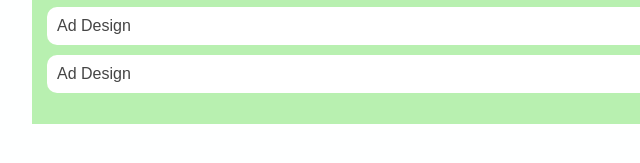
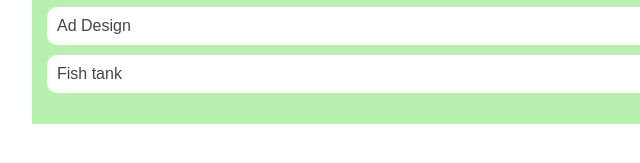
Before and after one commit to aidenwalker1203/aidenwalker.github.io, a plain HTML site: page portfolio.html in a window 1280 px wide. Shown: the part 487-650 px from the top of the page, 208-848 px from the left. Drawn offline with Linux system fonts and the light colour scheme.

Commit message:
changed name

```diff
--- a/portfolio.html
+++ b/portfolio.html
@@ -31,7 +31,7 @@
                 <li><a href ="https://www.khanacademy.org/computer-programming/spin-off-of-project-shooting-star/6371910508920832" >Shooting star</a></li>
                 <li><a href ="https://www.khanacademy.org/computer-programming/spin-off-of-project-animal-attack/5566646570500096" >Animal attack</a></li>
                 <li><a href ="https://www.khanacademy.org/computer-programming/spin-off-of-project-ad-design/6247704126341120" >Ad Design</a></li>
-                <li><a href ="https://www.khanacademy.org/computer-programming/aiden-alright-fish-tank-i-struggled/5606961523245056" >Ad Design</a></li>
+                <li><a href ="https://www.khanacademy.org/computer-programming/aiden-alright-fish-tank-i-struggled/5606961523245056" >Fish tank</a></li>
                 </ul>
             </div>
         </main>
```
